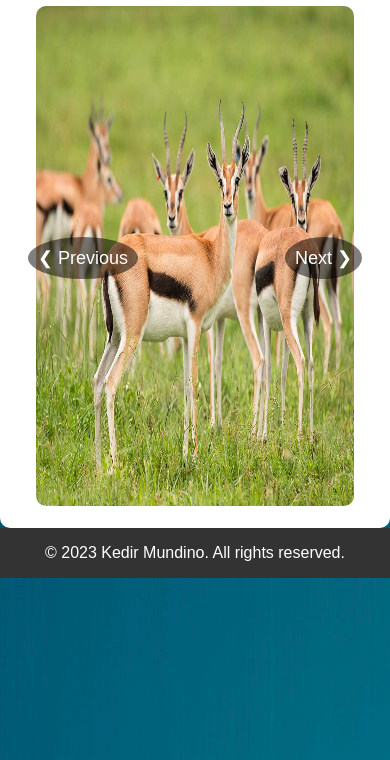
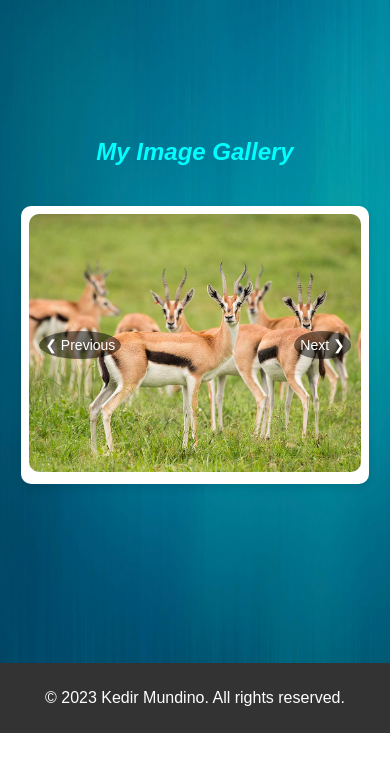
Before and after one commit to kemundino/imageGallery, a plain HTML site: page index.html in a window 390 px wide. Shown: the part 111-871 px from the top of the page. After the commit the page ends 844 px from the top, so only its background shows below. Drawn offline with Linux system fonts and the light colour scheme.

Commit message:
Add files via upload

```diff
--- a/script.js
+++ b/script.js
@@ -1,7 +1,7 @@
 // script.js
 const images = [
     "-gazelle.jpg",
-    "img2.jpg",
+    "pepper halaba.jpg",
     "img3.jpg",
     "img4.jpg",
     "img5.jpg",
--- a/styles.css
+++ b/styles.css
@@ -4,37 +4,47 @@ body {
   background-image: url('image.jpg');
   background-repeat: no-repeat;
   background-attachment: fixed;
+  background-size: cover; /* Ensure the background covers the entire screen */
   margin: 0;
   padding: 0;
-    display: block;
+  display: flex;
   justify-content: center;
   align-items: center;
-    height: 100vh;
+  min-height: 100vh; /* Use min-height to ensure it covers the viewport */
+  flex-direction: column; /* Stack elements vertically */
 }
-  h1{text-align: center;
+
+h1 {
+  text-align: center;
   width: 100%;
   display: block;
   font-style: italic;
   font-size: 40px;
   color: aqua;
+  margin: 20px 0; /* Add some margin for spacing */
 }
+
 .gallery-container {
   text-align: center;
   background-color: #fff;
   padding: 18px;
   border-radius: 10px;
   box-shadow: 0 4px 8px rgba(0, 0, 0, 0.1);
+  width: 85%; /* Make the container responsive */
+  max-width: 800px; /* Set a maximum width */
+  margin: 20px auto; /* Center the container */
 }
 
 .gallery {
   position: relative;
-    max-width: 600px;
+  max-width: 100%; /* Ensure the gallery is responsive */
   margin: 0 auto;
 }
 
 #galleryImage {
-    width: 90%;
-    height: 500px;
+  width: 100%; /* Make the image responsive */
+  height: auto; /* Allow height to adjust based on width */
+  max-height: 500px; /* Set a maximum height */
   border-radius: 10px;
   transition: opacity 0.5s ease;
 }
@@ -63,10 +73,52 @@ body {
 #nextBtn {
   right: 10px;
 }
+
 footer {
   background: #333;
   color: #fff;
   text-align: center;
   position: fixed;
   width: 100%;
+  bottom: 0; /* Ensure the footer stays at the bottom */
+  padding: 10px 0; /* Add some padding */
 }
+
+/* Media Queries for Responsiveness */
+@media (max-width: 768px) {
+  h1 {
+      font-size: 32px; /* Reduce font size for smaller screens */
+  }
+
+  .gallery-container {
+      padding: 10px; /* Reduce padding for smaller screens */
+  }
+
+  #galleryImage {
+      max-height: 400px; /* Adjust image height for smaller screens */
+  }
+
+  .nav-btn {
+      padding: 8px; /* Reduce button size for smaller screens */
+      font-size: 16px;
+  }
+}
+
+@media (max-width: 480px) {
+  h1 {
+      font-size: 24px; /* Further reduce font size for very small screens */
+  }
+
+  .gallery-container {
+      padding: 8px; /* Further reduce padding for very small screens */
+  }
+
+  #galleryImage {
+      max-height: 300px; /* Adjust image height for very small screens */
+  }
+
+  .nav-btn {
+      padding: 6px; /* Further reduce button size for very small screens */
+      font-size: 14px;
+  }
+}
```
Lines whose indentation alone changed are shown as unchanged.
